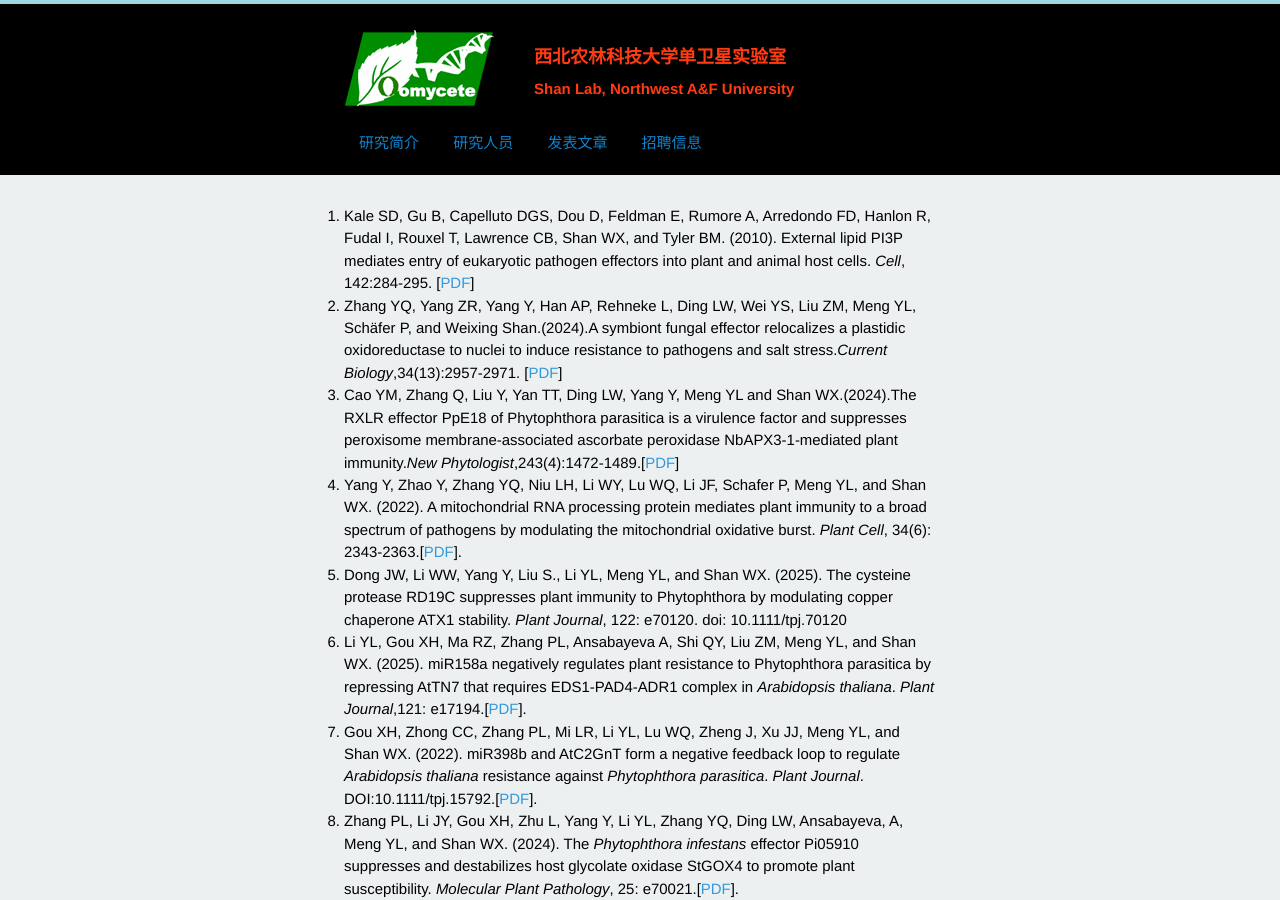
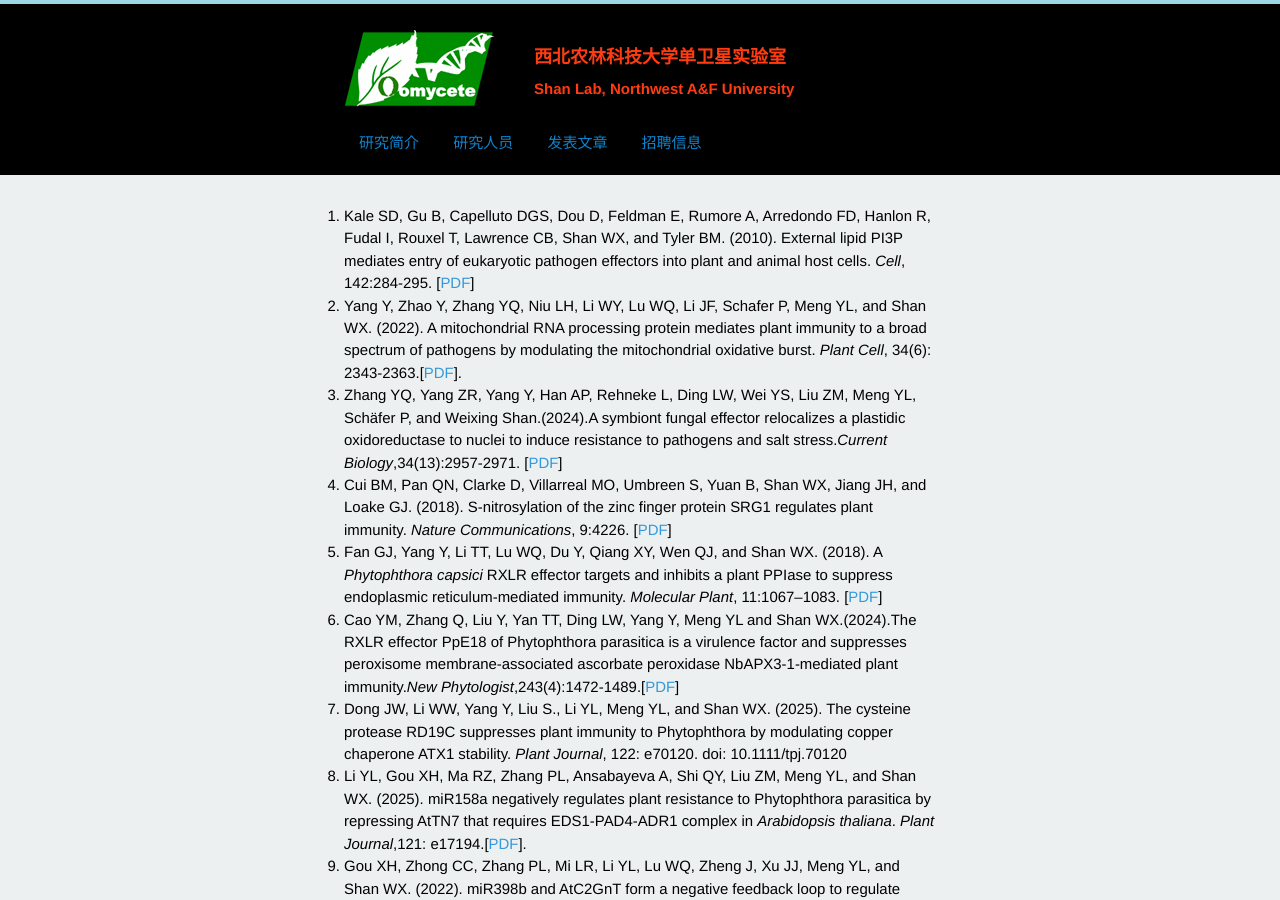
Before and after one commit to shanclub2/shanlab, a Jekyll site: the page built from publication.html, in a window 1280 px wide and 900 px high. Built offline with Jekyll 4.4.1, drawn with Linux system fonts in a browser that asks for light colours; Markdown is read by kramdown in place of the engine named in the settings; a script that is not in the unit is left out; some of the changed text lies outside the part shown.

Commit message:
Update publication.html

```diff
--- a/publication.html
+++ b/publication.html
@@ -10,13 +10,19 @@ title: 单卫星实验室
 Kale SD, Gu B, Capelluto DGS, Dou D, Feldman E, Rumore A, Arredondo FD, Hanlon R, Fudal I, Rouxel T, Lawrence CB, Shan WX, and Tyler BM. (2010). External lipid PI3P mediates entry of eukaryotic pathogen effectors into plant and animal host cells. <i>Cell</i>, 142:284-295. [<a href="/pdf/sdkale2010.pdf">PDF</a>]
 </li>
 <li>
+Yang Y, Zhao Y, Zhang YQ, Niu LH, Li WY, Lu WQ, Li JF, Schafer P, Meng YL, and Shan WX. (2022). A mitochondrial RNA processing protein mediates plant immunity to a broad spectrum of pathogens by modulating the mitochondrial oxidative burst. <i>Plant Cell</i>, 34(6): 2343-2363.[<a href="/pdf/yyang2022.pdf">PDF</a>].
+</li>
+<li>
 Zhang YQ, Yang ZR, Yang Y, Han AP, Rehneke L, Ding LW, Wei YS, Liu ZM, Meng YL, Schäfer P, and Weixing Shan.(2024).A symbiont fungal effector relocalizes a plastidic oxidoreductase to nuclei to induce resistance to pathogens and salt stress.<i>Current Biology</i>,34(13):2957-2971. [<a href="/pdf/zhangetal.pdf">PDF</a>]
 </li>
 <li>
-Cao YM, Zhang Q, Liu Y, Yan TT, Ding LW, Yang Y, Meng YL and Shan WX.(2024).The RXLR effector PpE18 of Phytophthora parasitica is a virulence factor and suppresses peroxisome membrane-associated ascorbate peroxidase NbAPX3-1-mediated plant immunity.<i>New Phytologist</i>,243(4):1472-1489.[<a href="/pdf/caoetal.pdf">PDF</a>]
+Cui BM, Pan QN, Clarke D, Villarreal MO, Umbreen S, Yuan B, Shan WX, Jiang JH, and Loake GJ. (2018). S-nitrosylation of the zinc finger protein SRG1 regulates plant immunity. <i>Nature Communications</i>, 9:4226. [<a href="/pdf/cui2018.pdf">PDF</a>]
 </li>
 <li>
-Yang Y, Zhao Y, Zhang YQ, Niu LH, Li WY, Lu WQ, Li JF, Schafer P, Meng YL, and Shan WX. (2022). A mitochondrial RNA processing protein mediates plant immunity to a broad spectrum of pathogens by modulating the mitochondrial oxidative burst. <i>Plant Cell</i>, 34(6): 2343-2363.[<a href="/pdf/yyang2022.pdf">PDF</a>].
+Fan GJ, Yang Y, Li TT, Lu WQ, Du Y, Qiang XY, Wen QJ, and Shan WX. (2018). A <i>Phytophthora capsici</i> RXLR effector targets and inhibits a plant PPIase to suppress endoplasmic reticulum-mediated immunity. <i>Molecular Plant</i>, 11:1067–1083. [<a href="/pdf/gjfan2018.pdf">PDF</a>]
+</li>
+<li>
+Cao YM, Zhang Q, Liu Y, Yan TT, Ding LW, Yang Y, Meng YL and Shan WX.(2024).The RXLR effector PpE18 of Phytophthora parasitica is a virulence factor and suppresses peroxisome membrane-associated ascorbate peroxidase NbAPX3-1-mediated plant immunity.<i>New Phytologist</i>,243(4):1472-1489.[<a href="/pdf/caoetal.pdf">PDF</a>]
 </li>
 <li>
 Dong JW, Li WW, Yang Y, Liu S., Li YL, Meng YL, and Shan WX. (2025). The cysteine protease RD19C suppresses plant immunity to Phytophthora by modulating copper chaperone ATX1 stability.<i> Plant Journal</i>, 122: e70120. doi: 10.1111/tpj.70120
@@ -110,13 +116,7 @@ Wang QH, Li TT, Zhong CC, Luo SZ, Xu K, Gu B, Meng YL, Tyler BM, and Shan WX. (2
 Huang GY, Liu ZR, Gu B, Zhao H, Jia JB, Fan GJ, Meng YL, Du Y, and Shan WX. (2019). An RXLR effector secreted by <i>Phytophthora parasitica</i> is a virulence factor and triggers cell death in various plants. <i>Molecular Plant Pathology</i>, 20:356-371. [<a href="/pdf/gyhuang2019.pdf">PDF</a>]
 </li>
 
-<li>
-Cui BM, Pan QN, Clarke D, Villarreal MO, Umbreen S, Yuan B, Shan WX, Jiang JH, and Loake GJ. (2018). S-nitrosylation of the zinc finger protein SRG1 regulates plant immunity. <i>Nature Communications</i>, 9:4226. [<a href="/pdf/cui2018.pdf">PDF</a>]
-</li>
 
-<li>
-Fan GJ, Yang Y, Li TT, Lu WQ, Du Y, Qiang XY, Wen QJ, and Shan WX. (2018). A <i>Phytophthora capsici</i> RXLR effector targets and inhibits a plant PPIase to suppress endoplasmic reticulum-mediated immunity. <i>Molecular Plant</i>, 11:1067–1083. [<a href="/pdf/gjfan2018.pdf">PDF</a>]
-</li>
 
 <li>
 Yin JL, Gu B, Huang GY, Tian YE, Quan JL, Lindqvist-Kreuze H, and Shan WX. (2017). Conserved RXLR effector genes of <i>Phytophthora infestans</i> expressed at the early stage of potato infection are suppressive to host defense. <i>Frontiers in Plant Science</i>, 8:2155. [<a href="/pdf/jlyin2017.pdf">PDF</a>]
```
